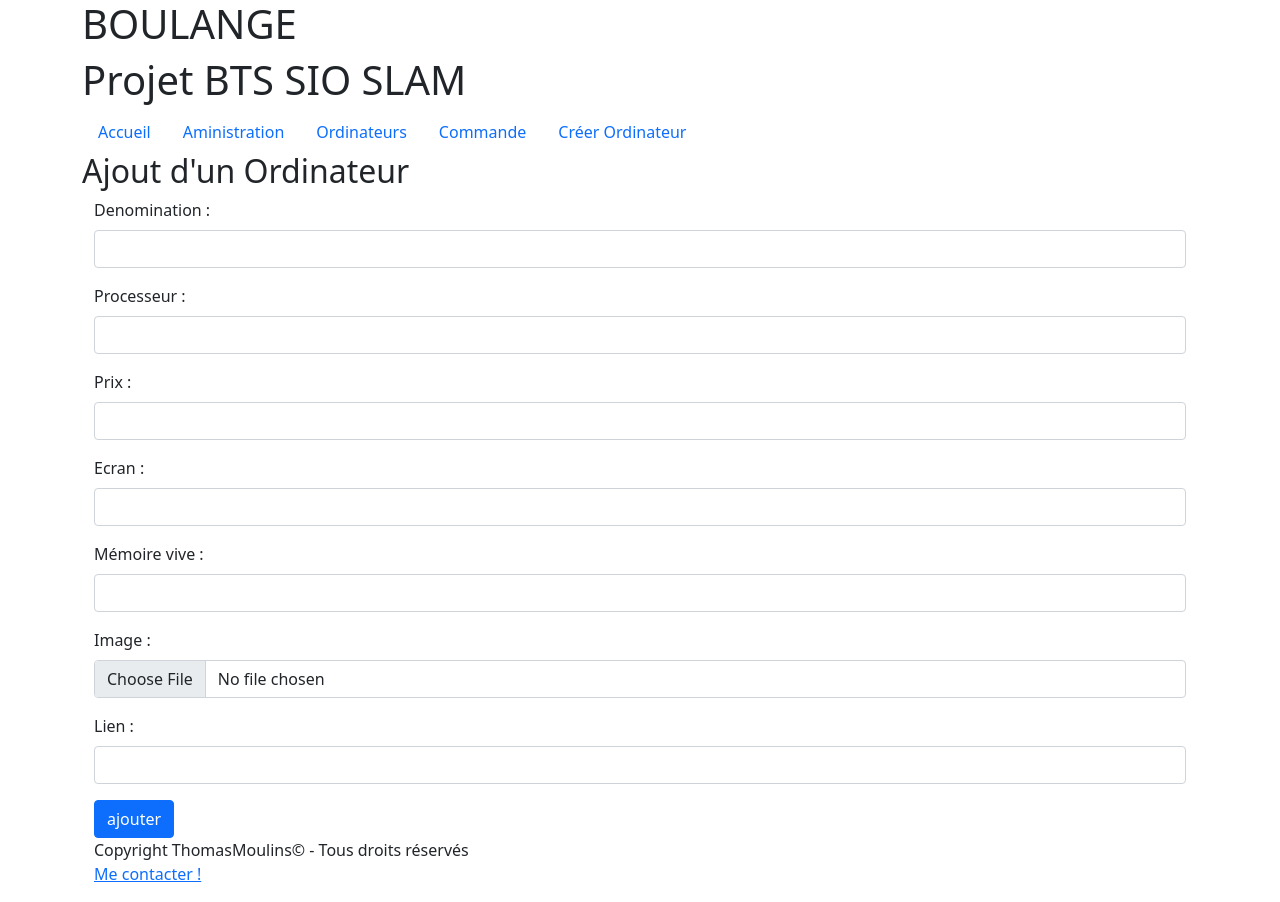
After one commit to bahanix1371/boulange, a PHP site: page /vue/formulaireOrdinateur.php in a window 1280 px wide. The commit adds this page. Run offline with PHP 8.4, Linux system fonts and the light colour scheme.

Commit message:
Tâche 8 : implémenter le formulaire de création d’un ordinateur (page créer ordinateur)

```diff
--- a/index.php
+++ b/index.php
@@ -16,6 +16,12 @@
             else if($_GET['action'] == 'lire'){ //OK
                 afficherOrdinateur($_GET['id']);
             }
+            elseif($_GET['action'] == 'creer'){ //OK
+                creerOrdinateur();
+            }
+            elseif($_GET['action'] == 'valid-creer'){ //OK
+                creerValidationOrdinateur();
+            }
             else {
                 echo "La page n'existe pas";
             }
--- a/vue/afficherOrdinateurs.php
+++ b/vue/afficherOrdinateurs.php
@@ -1,5 +1,6 @@
 <?php ob_start()?>
 <?php require_once "model/OrdinateurManager.php"; ?>
+<?php //afficherTableau($tabOrdinateurs,"tabOrdinateurs"); ?>
 
 <div class="container">
     <table class="table table-striped">
--- /dev/null
+++ b/vue/formulaireOrdinateur.php
@@ -0,0 +1,40 @@
+<?php
+ob_start();
+?>
+<div class="container">
+    <form method="POST" action="index.php?action=valid-creer" enctype="multipart/form-data">
+      <div class="mb-3">
+        <label class="form-label" for="denomination">Denomination : </label>
+        <input class="form-control" type="text" id="denomination" name="denomination">
+      </div>
+      <div class="mb-3">
+        <label class="form-label" for="processeur">Processeur : </label>
+        <input class="form-control" type="text" id="processeur" name="processeur">
+      </div>
+      <div class="mb-3">
+        <label class="form-label" for="prix">Prix : </label>
+        <input class="form-control" type="number" step=0.01 id="prix" name="prix">
+      </div>
+      <div class="mb-3">
+        <label class="form-label" for="ecran">Ecran : </label>
+        <input class="form-control" type="text" id="ecran" name="ecran">
+      </div>
+      <div class="mb-3">
+        <label class="form-label" for="vive">Mémoire vive : </label>
+        <input class="form-control" type="text" id="vive" name="vive">
+      </div>
+      <div class="mb-3">
+        <label class="form-label" for="image">Image : </label>
+        <input class="form-control" type="file" id="image" name="image">
+      </div>
+      <div class="mb-3">
+        <label class="form-label" for="lien">Lien : </label>
+        <input class="form-control" type="text" id="lien" name="lien">
+      </div>
+      <input class="btn btn-primary" type="submit" value="ajouter" name="form_ajouter"/>
+    </form>
+<?php
+$content = ob_get_clean();
+$titre = "Ajout d'un Ordinateur";
+require "template.php";
+?>
```
Also changed, not shown: controleur/controleur.php (+10 -1 lines), model/OrdinateurManager.php (+20 -0 lines), outil/outils.php (+16 -0 lines), vue/accueil.php (+43 -1 lines), public/test.php (deleted).
